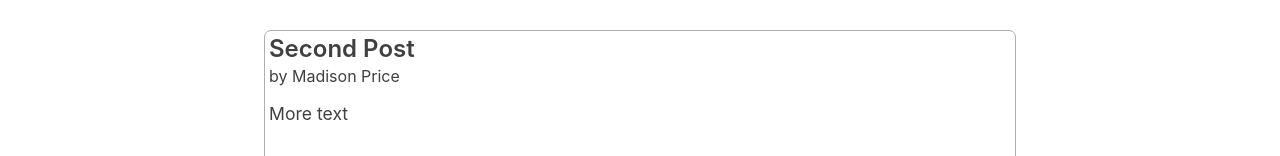
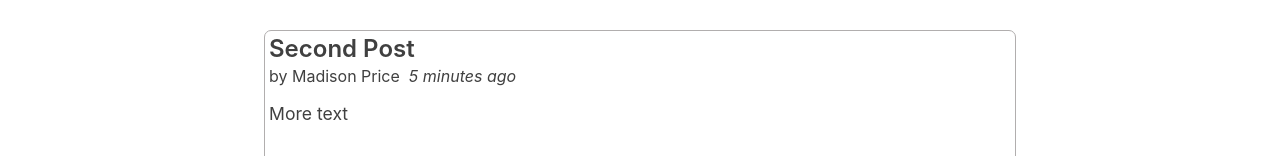
Before and after one commit to ag502/Redux-Tutorial, a React (Create React App) app: page / in a window 1280 px wide. Shown: the part 585-741 px from the top of the page. Built offline with nearby package versions, Linux system fonts and the light colour scheme.

Commit message:
Add TimeAgo component

```diff
--- a/src/features/posts/PostsList.js
+++ b/src/features/posts/PostsList.js
@@ -3,6 +3,7 @@
 import {Link} from 'react-router-dom'
 import ReactionButtons from "./ReactionButtons";
 import PostAuthor from "./PostAuthor";
+import TimeAgo from "./TimeAgo";
 
 const PostsList = () => {
     const posts = useSelector(state => state.posts)
@@ -16,6 +17,7 @@
                 <h3>{post.title}</h3>
                 <div>
                     <PostAuthor userId={post.id}/>
+                    <TimeAgo timestamp={post.date}/>
                 </div>
                 <p className="post-content">{post.content.substring(0, 100)}</p>
                 <ReactionButtons post={post}/>
--- a/src/features/posts/SinglePostPage.js
+++ b/src/features/posts/SinglePostPage.js
@@ -2,6 +2,7 @@
 import {useSelector} from "react-redux"
 import {Link} from 'react-router-dom'
 import PostAuthor from "./PostAuthor";
+import TimeAgo from "./TimeAgo";
 
 const SinglePostPage = ({match}) => {
     const {postId} = match.params
@@ -24,6 +25,7 @@
                 <h2>{post.title}</h2>
                 <div>
                     <PostAuthor userId={post.id}/>
+                    <TimeAgo timestamp={post.date}/>
                 </div>
                 <p className="post-content">{post.content}</p>
                 <Link to={`/editPost/${post.id}`} className="button">
--- /dev/null
+++ b/src/features/posts/TimeAgo.js
@@ -0,0 +1,19 @@
+import React from 'react'
+import {parseISO, formatDistanceToNow} from 'date-fns'
+
+const TimeAgo = ({timestamp}) => {
+    let timeAgo = ''
+    if (timestamp) {
+        const date = parseISO(timestamp)
+        const timePeriod = formatDistanceToNow(date)
+        timeAgo = `${timePeriod} ago`
+    }
+
+    return (
+        <span title={timestamp}>
+            &nbsp; <i>{timeAgo}</i>
+        </span>
+    )
+}
+
+export default TimeAgo
```
